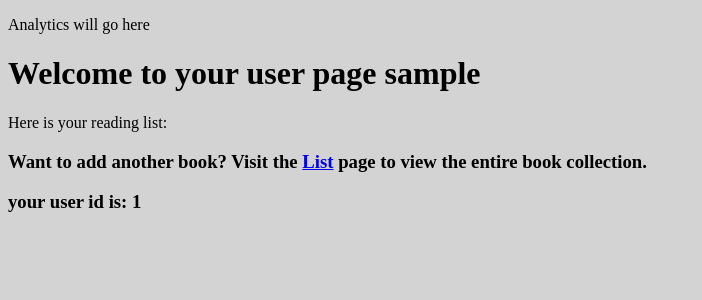
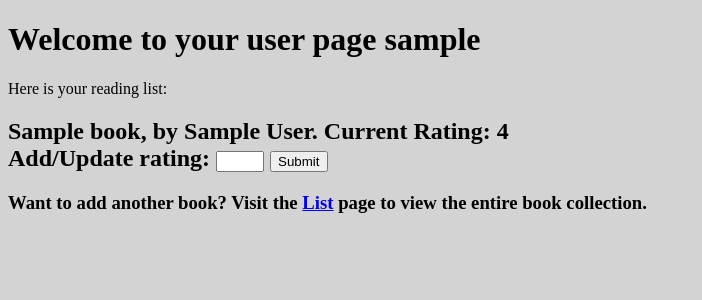
Before and after one commit to skydivekevin/spacebase, a Django app: page /accounts/userpage/ in a window 1280 px wide. Shown: the part 100-400 px from the top of the page, without its empty margins (0-702 px from the left). Run offline with Django 3.2, Linux system fonts and the light colour scheme; a user stored in the database is signed in; tables that the repository leaves empty hold one stand-in row (values such as "Sample post").

Commit message:
pushing for the night; user favorite lists and reviews working, need to do top rated and most popular still
Signed-off-by: Kevin <kevin@bluematch.com>

```diff
--- a/readinglist/accounts/templates/accounts/userpage.html
+++ b/readinglist/accounts/templates/accounts/userpage.html
@@ -4,14 +4,18 @@
   <h1>Welcome to your user page {{username}}</h1>
 
   <div>Here is your reading list:
-    {% for book in books %}
+    {% for book in booklist %}
     <div class="book">
-      <h2>{{ book.title }}, by {{ book.author }}. Rating: </h2>
+      <h2>{{ book.book.title }}, by {{ book.book.author }}. Current Rating: {{book.rating}}
+        <form action="userrating/" method="POST">
+        {% csrf_token %}
+        Add/Update rating: <input type="number" max="5" min="1" required=True name="rating">
+        <input type="hidden" name="favoriteid" value="{{book.id}}">
+        <button type="submit">Submit</button></form></h2>
     </div>
 
     {% endfor %}
     <h3>Want to add another book? Visit the <a href="/list/">List</a> page to view the entire book collection.</h3>
-    <h3>your user id is: {{userid}}</h3>
   </div>
 
 {% endblock %}
--- a/readinglist/accounts/urls.py
+++ b/readinglist/accounts/urls.py
@@ -8,5 +8,6 @@ urlpatterns = [
   path('userpage/', views.userpage, name='userpage'),
   path('login/', views.loginpage, name='login'),
   path('logout/', views.logoutpage, name='logout'),
+  path('userpage/userrating/', views.userrating, name='userrating'),
 
 ]
--- a/readinglist/accounts/views.py
+++ b/readinglist/accounts/views.py
@@ -3,6 +3,7 @@ from django.contrib.auth.forms import UserCreationForm, AuthenticationForm
 from django.contrib.auth import login, logout
 from django.contrib.auth.decorators import login_required
 from booklist.models import Book, Userfavorite
+from django.http import HttpResponse
 
 def signup_view(request):
   if request.method == 'POST':
@@ -22,7 +23,12 @@ def userpage(request):
   userid = request.user.id
   context['username'] = username
   context['userid'] = userid
-  context['booklist'] = Userfavorite.objects.filter(user_id=userid)
+  booklist = []
+
+  for book in Userfavorite.objects.filter(user_id=userid):
+    booklist.append(book)
+  context['booklist'] = booklist
+
   return render(request, 'accounts/userpage.html', context)
 
 def loginpage(request):
@@ -40,3 +46,12 @@ def logoutpage(request):
   if request.method == 'POST':
     logout(request)
     return redirect('accounts:login')
+
+def userrating(request):
+  if request.method == 'POST':
+    rating = request.POST.get('rating')
+    objid = request.POST.get('favoriteid')
+    book = Userfavorite.objects.filter(id=objid)[0]
+    book.rating = rating
+    book.save()
+    return redirect('accounts:userpage')
--- a/readinglist/booklist/models.py
+++ b/readinglist/booklist/models.py
@@ -1,6 +1,5 @@
 from django.db import models
 from django.conf import settings
-
 
 class Book(models.Model):
     title = models.CharField(max_length=40, null=False, default="untitled")
--- a/readinglist/booklist/templates/booklist/booklist.html
+++ b/readinglist/booklist/templates/booklist/booklist.html
@@ -9,11 +9,11 @@
   <div class="books">
     {% for book in books %}
     <div class="book">
-      <form action="/usersbooklist/" method="POST">
+      <form action="/list/userlist/" method="POST">
         {% csrf_token %}
         <input type="hidden" name="bookid" value="{{book.id}}" >
         <input type="hidden" name="userid" value="{{userid}}">
-      <h2>{{ book.title }}, by {{ book.author }}. <button type="Submit" value="adduserfavorite">Add to my list</button></h2>
+      <h2>{{ book.title }}, by {{ book.author }}. <button type="Submit">Add to my list</button></h2>
     </form>
     </div>
 
--- a/readinglist/booklist/urls.py
+++ b/readinglist/booklist/urls.py
@@ -7,5 +7,5 @@ app_name = 'booklist'
 urlpatterns = [
     path('', views.booklist),
     path('list/', views.booklist, name='list'),
-    path('userbooklist/', views.usersbooklist, name='userbooklist')
+    path('userlist/', views.userlist, name='usersbooklist'),
 ]
--- a/readinglist/readinglist/urls.py
+++ b/readinglist/readinglist/urls.py
@@ -24,9 +24,6 @@ urlpatterns = [
     path('', views.index),
     path('list/', include('booklist.urls')),
     path('accounts/', include('accounts.urls')),
-    path('usersbooklist/', include('booklist.urls')),
-
-
 ]
 
 urlpatterns += staticfiles_urlpatterns()
--- a/readinglist/templates/base_layout.html
+++ b/readinglist/templates/base_layout.html
@@ -29,9 +29,7 @@
       </li>
     </ul>
   </nav>
-  <div id="analytics">
-    <p>Analytics will go here</p>
-  </div>
+
   <div class="wrapper">
     {% block content %}
     {% endblock %}
```
Also changed, not shown: readinglist/booklist/views.py (+19 -21 lines), readinglist/readinglist/views.py (+44 -2 lines), readinglist/templates/homepage.html (+11 -0 lines).
